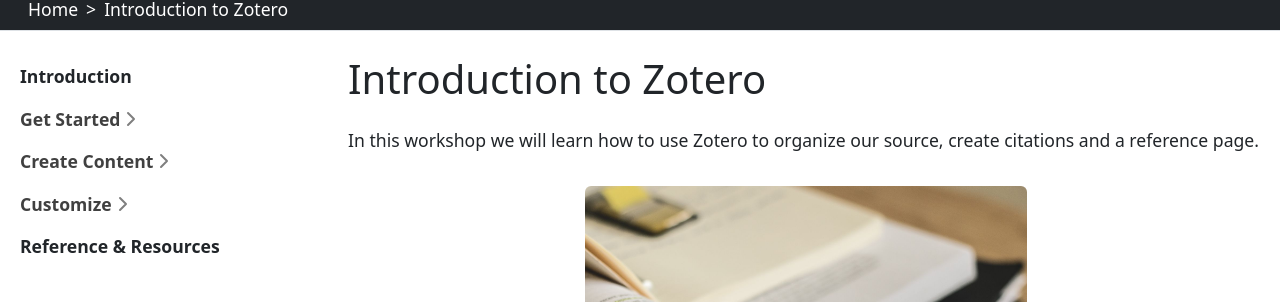
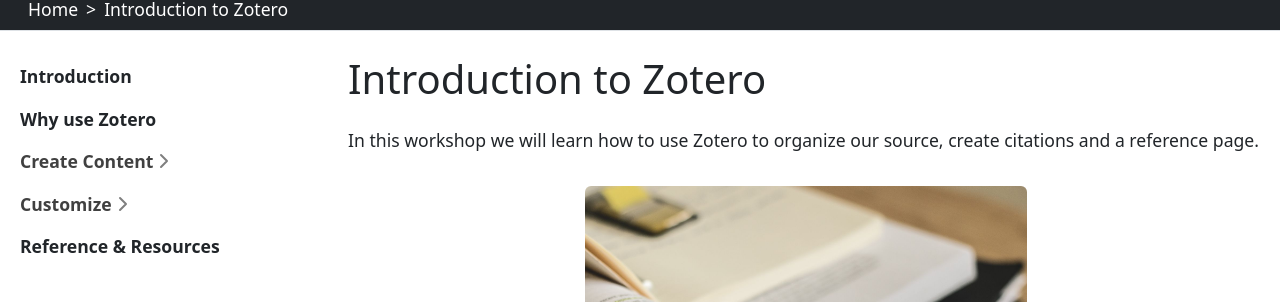
Before and after one commit to gutenlauf/workshop-zotero, a Jekyll site: the page built from index.md, in a window 1280 px wide. Shown: the part 144-446 px from the top of the page. Built offline with Jekyll 4.4.1, drawn with Linux system fonts in a browser that asks for light colours.

Commit message:
Update prep.md

```diff
--- a/content/start/prep.md
+++ b/content/start/prep.md
@@ -1,6 +1,5 @@
 ---
-section_id: Get Started
-nav_order: 1
+nav_order: 2
 title: Why use Zotero
 ---
 
```
